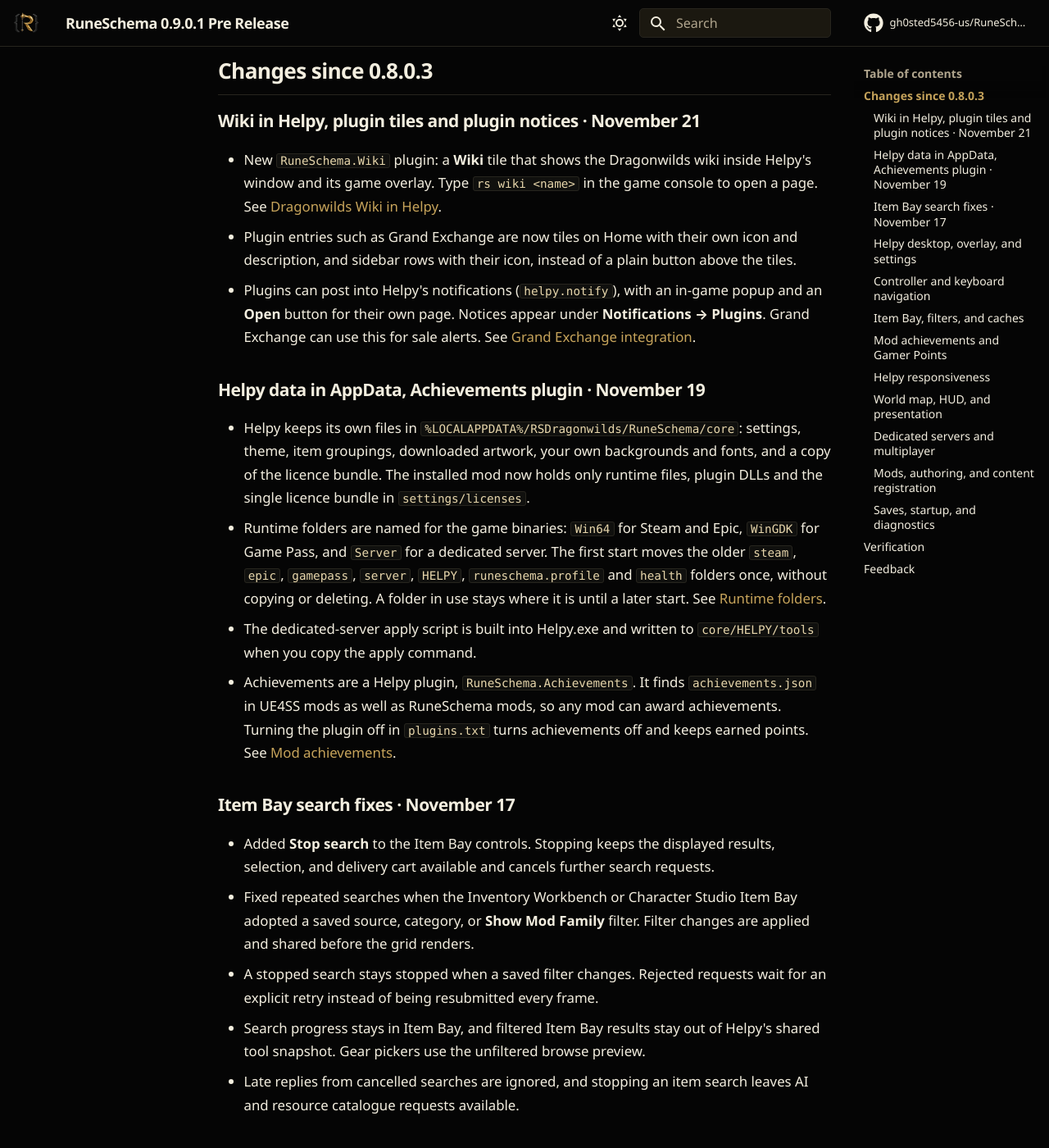
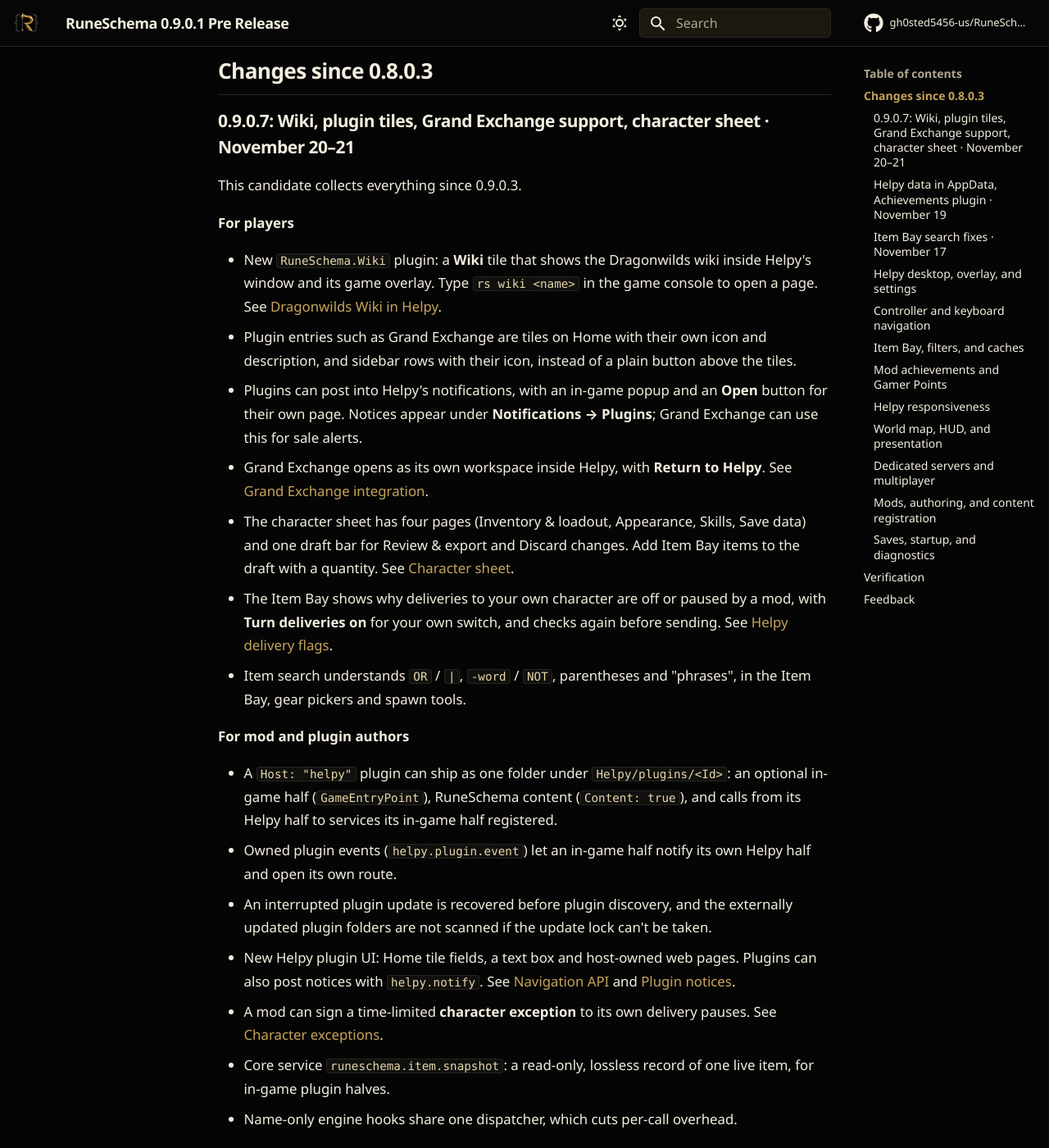
Before and after one commit to gh0sted5456-us/RuneSchema, an MkDocs documentation site: the page built from docs/experimental/PRE-RELEASE.md, in a window 1280 px wide and 1400 px high, scrolled down 335 px. Shown: the whole window at 82% size. Built offline with MkDocs 1.6.1 and Material for MkDocs 9.7.7, drawn with Linux system fonts in a browser that asks for light colours; comment, search, counter and statistics services are not loaded.

Commit message:
0.9.0.7 changelog: everything since 0.9.0.3

```diff
--- a/docs/experimental/PRE-RELEASE.md
+++ b/docs/experimental/PRE-RELEASE.md
@@ -16,11 +16,29 @@ This prerelease packages RuneSchema and Helpy for Dragonwilds CL260223. Install
 
 ## Changes since 0.8.0.3
 
-### Wiki in Helpy, plugin tiles and plugin notices · November 21
+### 0.9.0.7: Wiki, plugin tiles, Grand Exchange support, character sheet · November 20–21
+
+This candidate collects everything since 0.9.0.3.
+
+**For players**
 
 - New `RuneSchema.Wiki` plugin: a **Wiki** tile that shows the Dragonwilds wiki inside Helpy's window and its game overlay. Type `rs wiki <name>` in the game console to open a page. See [Dragonwilds Wiki in Helpy](HELPY-WIKI.md).
-- Plugin entries such as Grand Exchange are now tiles on Home with their own icon and description, and sidebar rows with their icon, instead of a plain button above the tiles.
-- Plugins can post into Helpy's notifications (`helpy.notify`), with an in-game popup and an **Open** button for their own page. Notices appear under **Notifications → Plugins**. Grand Exchange can use this for sale alerts. See [Grand Exchange integration](GRAND-EXCHANGE.md#plugin-notices).
+- Plugin entries such as Grand Exchange are tiles on Home with their own icon and description, and sidebar rows with their icon, instead of a plain button above the tiles.
+- Plugins can post into Helpy's notifications, with an in-game popup and an **Open** button for their own page. Notices appear under **Notifications → Plugins**; Grand Exchange can use this for sale alerts.
+- Grand Exchange opens as its own workspace inside Helpy, with **Return to Helpy**. See [Grand Exchange integration](GRAND-EXCHANGE.md).
+- The character sheet has four pages (Inventory & loadout, Appearance, Skills, Save data) and one draft bar for Review & export and Discard changes. Add Item Bay items to the draft with a quantity. See [Character sheet](CHARACTER-SHEET.md).
+- The Item Bay shows why deliveries to your own character are off or paused by a mod, with **Turn deliveries on** for your own switch, and checks again before sending. See [Helpy delivery flags](HELPY-DELIVERY-FLAGS.md).
+- Item search understands `OR` / `|`, `-word` / `NOT`, parentheses and "phrases", in the Item Bay, gear pickers and spawn tools.
+
+**For mod and plugin authors**
+
+- A `Host: "helpy"` plugin can ship as one folder under `Helpy/plugins/<Id>`: an optional in-game half (`GameEntryPoint`), RuneSchema content (`Content: true`), and calls from its Helpy half to services its in-game half registered.
+- Owned plugin events (`helpy.plugin.event`) let an in-game half notify its own Helpy half and open its own route.
+- An interrupted plugin update is recovered before plugin discovery, and the externally updated plugin folders are not scanned if the update lock can't be taken.
+- New Helpy plugin UI: Home tile fields, a text box and host-owned web pages. Plugins can also post notices with `helpy.notify`. See [Navigation API](GRAND-EXCHANGE.md#navigation-api) and [Plugin notices](GRAND-EXCHANGE.md#plugin-notices).
+- A mod can sign a time-limited **character exception** to its own delivery pauses. See [Character exceptions](HELPY-DELIVERY-FLAGS.md#character-exceptions).
+- Core service `runeschema.item.snapshot`: a read-only, lossless record of one live item, for in-game plugin halves.
+- Name-only engine hooks share one dispatcher, which cuts per-call overhead.
 
 ### Helpy data in AppData, Achievements plugin · November 19
 
```
